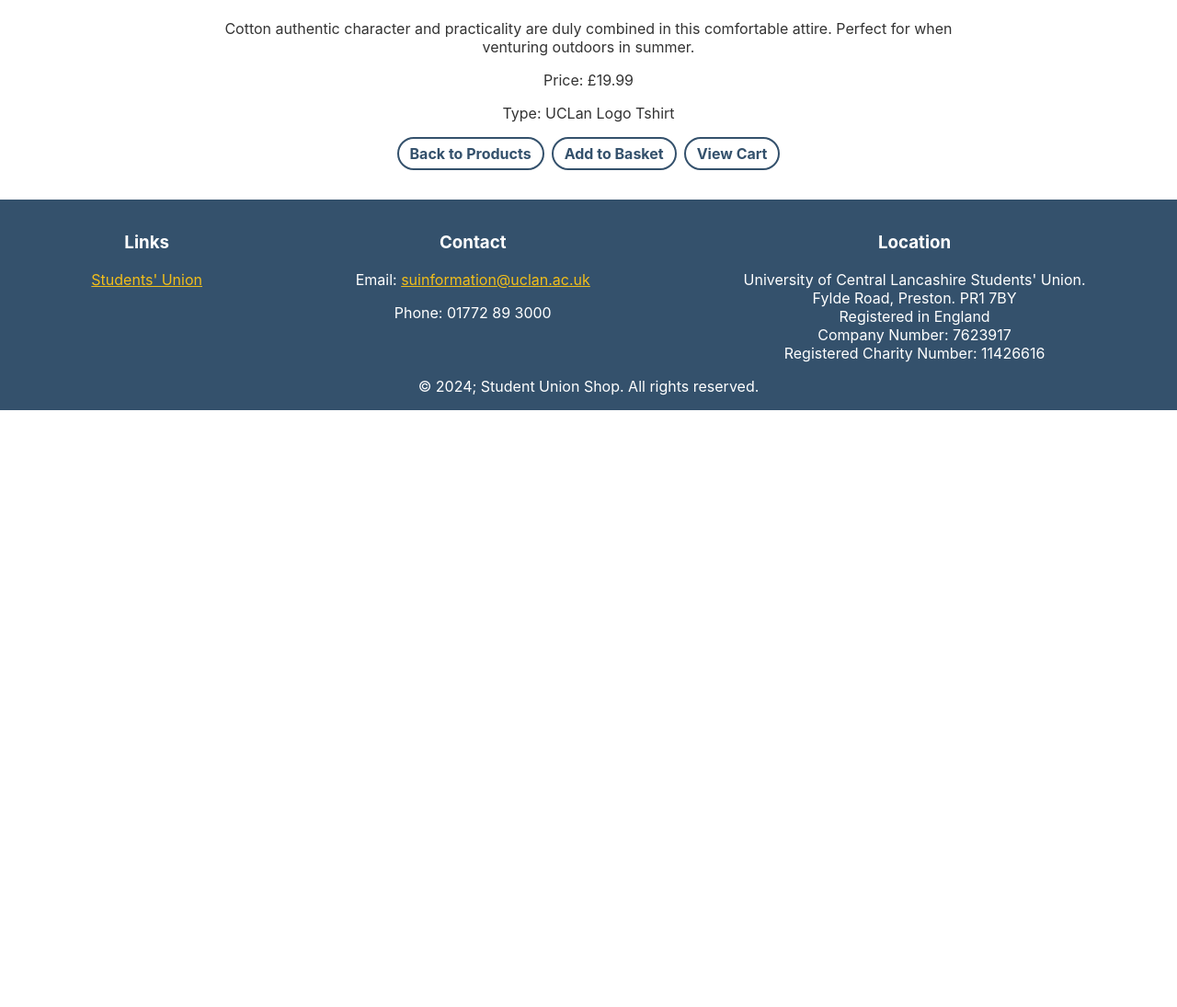
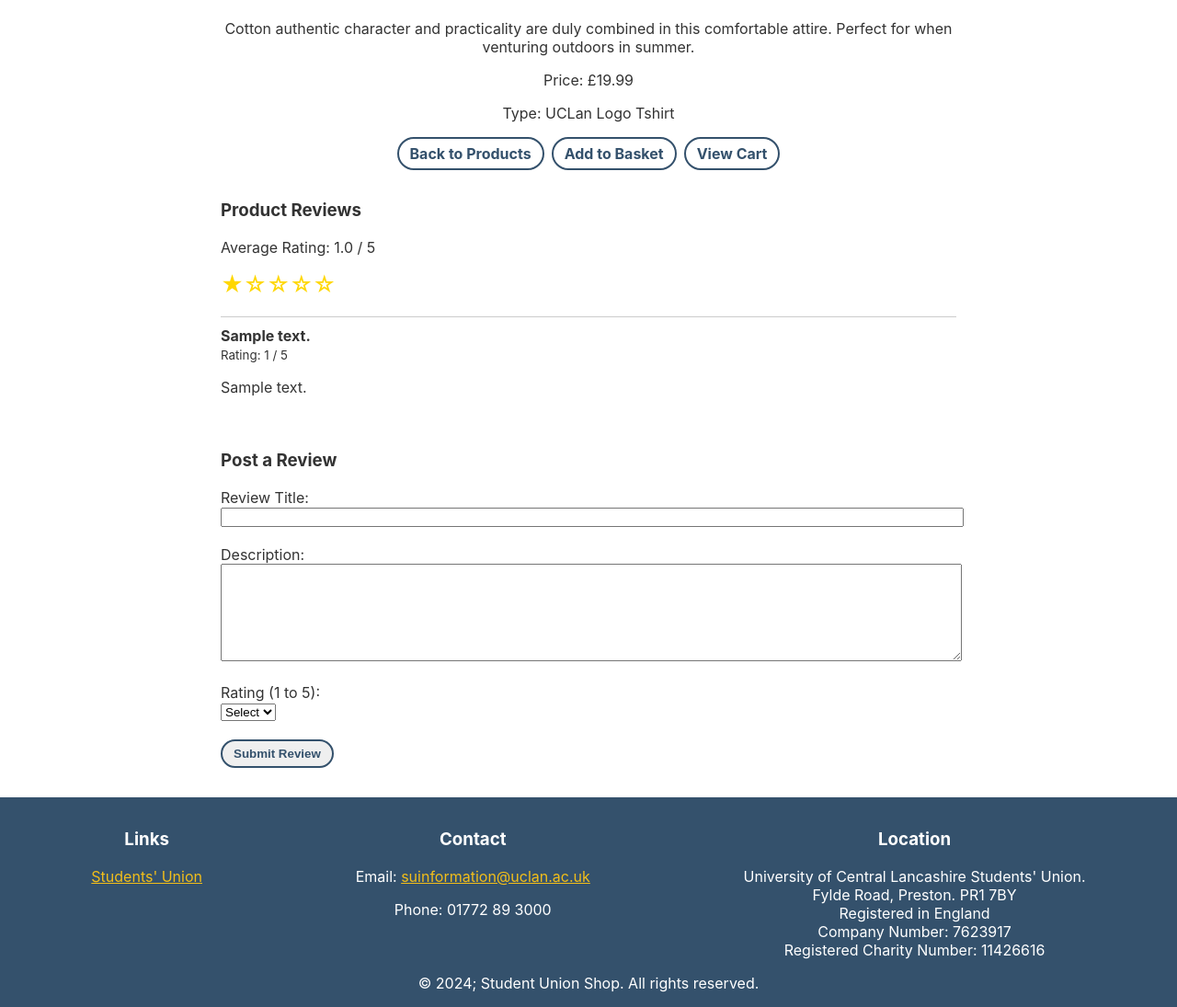
Before and after one commit to fcobiwundu/web-technology-assignments, a PHP site: page /assignment2/item.php?id=1 in a window 1280 px wide. Shown: the part 634-1729 px from the top of the page at 92% size. Before the commit the page ends 1080 px from the top, so only its background shows below. Run offline with PHP 8.4, Linux system fonts and the light colour scheme; a user stored in the database is signed in; data comes from the database, SQL or seed files in the repository; tables that the repository leaves empty hold one stand-in row (values such as "Sample post").

Commit message:
Updated item page to have a reiew section

```diff
--- a/assignment2/item.php
+++ b/assignment2/item.php
@@ -2,7 +2,7 @@
 session_start();
 include 'connect.php';
 
-// Checks if a product id is provide if not redirect to products.php
+// checks if product id is provide if not redirect to products.php
 if (!isset($_GET['id']) || empty($_GET['id'])) {
     header("Location: products.php");
     exit();
@@ -10,7 +10,7 @@ if (!isset($_GET['id']) || empty($_GET['id'])) {
 
 $product_id = intval($_GET['id']);
 
-// Process "Add to Basket" action if requested
+// Process add to basket action
 if (isset($_GET['action']) && $_GET['action'] === 'add') {
     // checks the user is not logged in if noy redirect them to login.php
     if (!isset($_SESSION["user_id"])) {
@@ -48,6 +48,26 @@ if (isset($_GET['action']) && $_GET['action'] === 'add') {
     }
 }
 
+// review submission
+$reviewMessage = "";
+if ($_SERVER['REQUEST_METHOD'] === 'POST' && isset($_POST['review_title'], $_POST['review_desc'], $_POST['review_rating']) && isset($_SESSION['user_id'])) {
+    $review_title = trim($_POST['review_title']);
+    $review_desc = trim($_POST['review_desc']);
+    $review_rating = intval($_POST['review_rating']);
+    $user_id = $_SESSION['user_id'];
+
+    $stmtInsert = $conn->prepare("INSERT INTO tbl_reviews (user_id, product_id, review_title, review_desc, review_rating) VALUES (:uid, :pid, :title, :desc, :rating)");
+    $stmtInsert->execute([
+        ':uid' => $user_id,
+        ':pid' => $product_id,
+        ':title' => $review_title,
+        ':desc' => $review_desc,
+        ':rating' => $review_rating
+    ]);
+
+    $reviewMessage = "Your review has been submitted.";
+}
+
 // claer the added to cart message
 $cartMessage = "";
 if (isset($_SESSION['cart_message'])) {
@@ -73,6 +93,41 @@ if (!$product) {
     <title><?php echo htmlspecialchars($product['product_title']); ?> - Student Union Shop</title>
     <meta name="viewport" content="width=device-width, initial-scale=1.0" />
     <link rel="stylesheet" href="css/style.css">
+    <style>
+        .link{
+            text-align: center;
+        }
+        .link a{
+            color: #34516C;
+            text-decoration: none;
+        }
+        .link a:hover{
+            text-decoration: underline;
+        }
+        .item-container{
+            max-width: 800px;
+            margin: 0 auto;
+            text-align: center;
+        }
+        .review-section{
+            max-width: 800px;
+            margin: 2rem auto;
+            text-align: left;
+        }
+       .rewiew-form .btn {
+        border: 2px solid #34516C;
+        padding: 6px 12px;
+        border-radius: 25px;
+        color: #34516C;
+        text-decoration: none;
+        font-weight: bold;
+        }
+
+        .rewiew-form .btn:hover {
+            background-color: #34516C;
+            color: #fff;
+        }
+    </style>
 </head>
 <body>
 
@@ -103,7 +158,7 @@ if (!$product) {
 </header>
 
 <main>
-    <div class="item-container" style="max-width: 800px; margin: 0 auto; text-align: center;">
+    <div class="item-container">
         <?php if (!empty($cartMessage)): ?>
             <p style="color: green;"><?php echo $cartMessage; ?></p>
         <?php endif; ?>
@@ -121,6 +176,65 @@ if (!$product) {
             <a href="cart.php" class="btn">View Cart</a>
         </div>
     </div>
+
+    <!-- item reviews -->
+    <div class="review-section">
+        <h3>Product Reviews</h3>
+
+        <?php if (!empty($reviewMessage)): ?>
+            <p style="color: green;"><strong><?php echo $reviewMessage; ?></strong></p>
+        <?php endif; ?>
+
+        <?php
+        $stmt = $conn->prepare("SELECT review_rating FROM tbl_reviews WHERE product_id = :pid");
+        $stmt->bindParam(':pid', $product_id, PDO::PARAM_INT);
+        $stmt->execute();
+        $ratings = $stmt->fetchAll(PDO::FETCH_COLUMN);
+
+        if ($ratings) {
+            $avgRating = array_sum($ratings) / count($ratings);
+            echo "<p>Average Rating: " . number_format($avgRating, 1) . " / 5</p>";
+            echo "<div style='color: gold; font-size: 1.5rem;'>" . str_repeat("★", round($avgRating)) . str_repeat("☆", 5 - round($avgRating)) . "</div><br>";
+        } else {
+            echo "<p>No reviews yet for this product.</p>";
+        }
+
+        $stmt = $conn->prepare("SELECT * FROM tbl_reviews WHERE product_id = :pid ORDER BY review_timestamp DESC");
+        $stmt->bindParam(':pid', $product_id, PDO::PARAM_INT);
+        $stmt->execute();
+        $reviews = $stmt->fetchAll(PDO::FETCH_ASSOC);
+
+        foreach ($reviews as $rev) {
+            echo "<div style='border-top:1px solid #ccc; padding:10px 0;'>";
+            echo "<strong>" . htmlspecialchars($rev['review_title']) . "</strong><br>";
+            echo "<small>Rating: " . $rev['review_rating'] . " / 5</small>";
+            echo "<p>" . htmlspecialchars($rev['review_desc']) . "</p>";
+            echo "</div>";
+        }
+        ?>
+    </div>
+
+    <?php if (isset($_SESSION["user_id"])): ?>
+    <div class="review-form" style="max-width: 800px; margin: 2rem auto;">
+        <h3>Post a Review</h3>
+        <form method="POST">
+            <label>Review Title:</label><br>
+            <input type="text" name="review_title" required style="width:100%;"><br><br>
+            <label>Description:</label><br>
+            <textarea name="review_desc" required style="width:100%; height:100px;"></textarea><br><br>
+            <label>Rating (1 to 5):</label><br>
+            <select name="review_rating" required>
+                <option value="">Select</option>
+                <?php for ($i = 1; $i <= 5; $i++): ?>
+                    <option value="<?php echo $i; ?>"><?php echo $i; ?></option>
+                <?php endfor; ?>
+            </select><br><br>
+            <button type="submit" class="btn">Submit Review</button>
+        </form>
+    </div>
+    <?php else: ?>
+        <p class="link">Please <a href="login.php">login</a> to post a review.</p>
+    <?php endif; ?>
 </main>
 
 <!-- Footer Section -->
```
